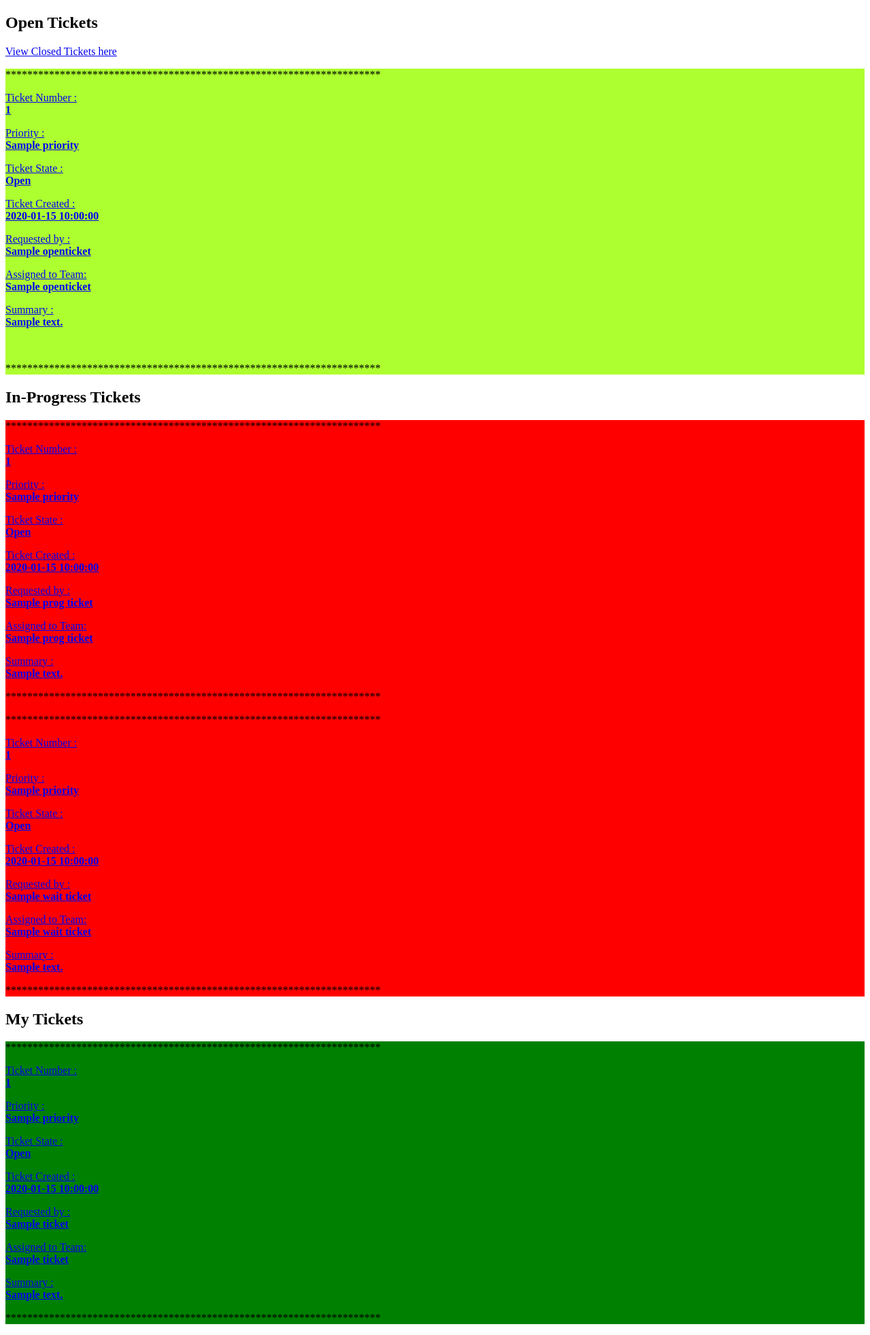
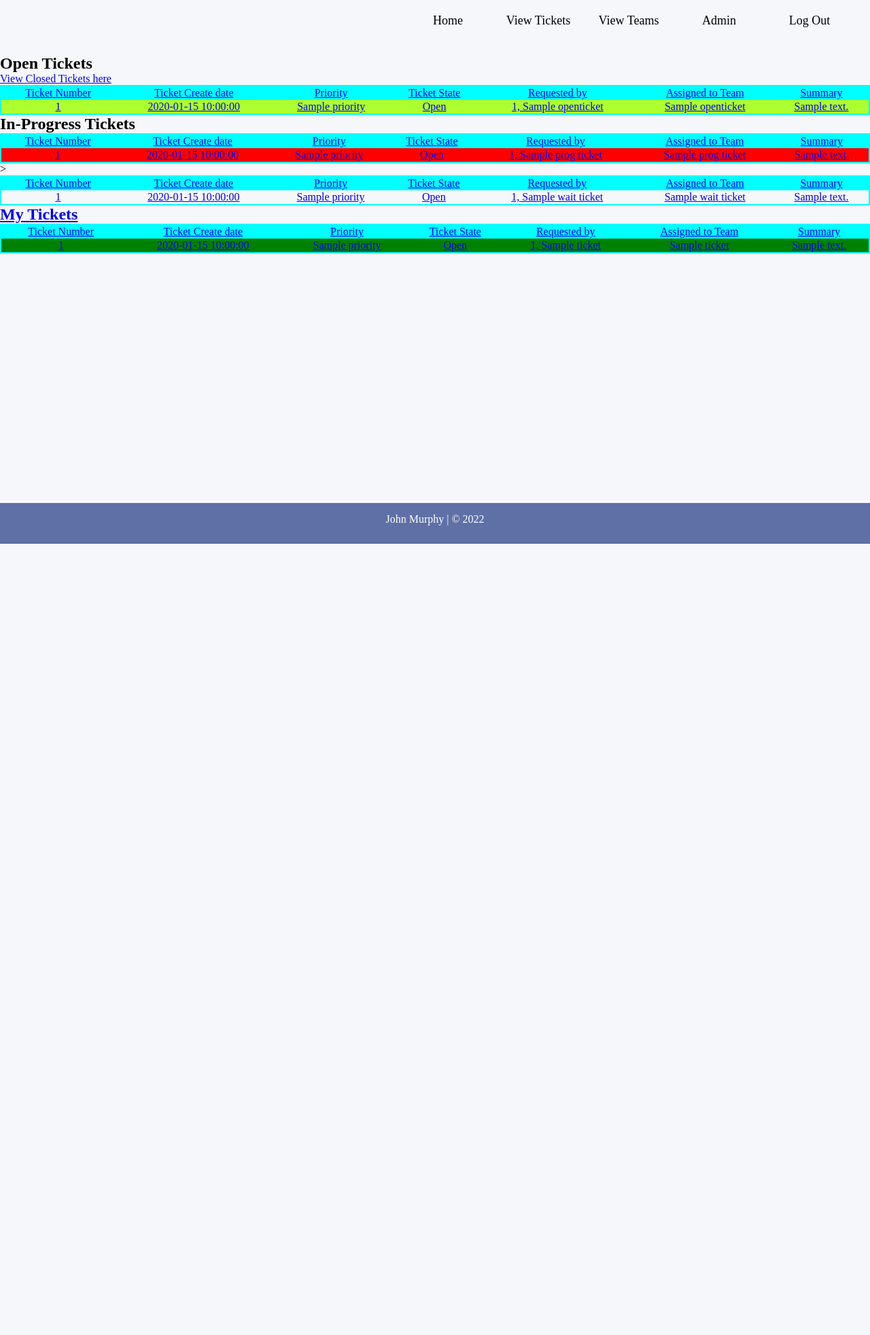
Before and after one commit to JohnM-Ire/TicketSysProject, a Python web app: template templates/openTickets.html in a window 1280 px wide. Shown: the whole page at 68% size. After the commit the page ends 800 px from the top, so only its background shows below. Run offline with Jinja, Linux system fonts and the light colour scheme; the template is opened without the code that fills it: most values are stand-ins (such as "Sample title", 1, 10 or a date in 2020).

Commit message:
Add files via upload

```diff
--- a/static/css/ttStyle.css
+++ b/static/css/ttStyle.css
@@ -6,11 +6,11 @@ html, body{
 	height: 100%;
 }
 
-@font-face{
-	src: url(../fonts/PTSans-Regular.ttf);
-		font-family: PTSans;
+/*@font-face{*/
+/*	src: url(../fonts/PTSans-Regular.ttf);*/
+/*		font-family: PTSans;*/
 
-}
+/*}*/
 
 /*#################- HOME -#####################*/
 
@@ -18,8 +18,8 @@ html, body{
 #wrapper{
 	float:left;
 	width: 100%;
-	min-height: 100%;
-	padding-bottom: 100px;
+	min-height: 100vh;
+	padding-bottom: 60px;
 	background:#f6f7fa;
 	box-sizing: border-box;
 
@@ -71,14 +71,15 @@ a:hover li.link-buttons {
 footer{
 	float: left;
 	width:100%;
-	height:100px;
+	height:60px;
 	font-family: PTSans;
 	background: #5f70a6;
 	text-align: center;
 	color: #fff;
-	margin-top: -100px;
-	padding-top: 40px;
+	margin-top: -60px;
+	padding-top: 15px;
 	box-sizing: border-box;
+
 }
 
 
@@ -123,8 +124,8 @@ footer{
 #tableheader{
 	background: aqua;
 }
-#hometable td{
-	width: 20%;
+td{
+	/*width: 10%;*/
 	text-overflow: ellipsis;
 	white-space: nowrap;
 	overflow: hidden;
--- a/templates/home.html
+++ b/templates/home.html
@@ -142,4 +142,5 @@
 
 </body>
 
+
 </html>
--- a/templates/openTickets.html
+++ b/templates/openTickets.html
@@ -3,58 +3,121 @@
 <head>
     <meta charset="UTF-8">
     <title>Title</title>
+
+	<link rel="stylesheet" href="{{ url_for('static', filename='css/ttStyle.css') }}">
 </head>
+
 <body>
+
+<div id="wrapper">
+
+	<header id="head-home">
+		<ul class="nav-links">
+			<a href="/">
+				<li id="header-links" class="link-buttons">Home</li>
+			</a>
+			<a href="/opentickets">
+				<li id="header-links" class="link-buttons">View Tickets</li>
+			</a>
+			<a href="/teams">
+				<li id="header-links" class="link-buttons">View Teams</li>
+			</a>
+			<a href="/admin_data">
+				<li id="header-links" class="link-buttons">Admin</li>
+			</a>
+			<a href="/logout">
+			<li id="header-links"class="link-buttons">Log Out</li>
+			</a>
+		</ul>
+	</header>
 
 
     <h2>Open Tickets</h2>
     <p><a href="/closedtickets">View Closed Tickets here</a></p>
 <div style="width : 100%; background-color: greenyellow; height: auto">
        {% for openticket in openTickets %}
- <p>*********************************************************************</p>
+
     <a href="/ticket/{{ openticket.ticket_id }}">
-        <p class="info">Ticket Number :<b><br> {{ openticket.ticket_id }} </b></p>
-        <p class="info">Priority  :<b><br> {{ openticket.priority }} </b></p>
+        <table id="hometable">
+			<tr id="tableheader">
 
-        <p class="info">Ticket State :<b><br> {{ openticket.state }} </b></p>
-        <p class="info">Ticket Created :<b><br> {{ openticket.ticket_created }} </b></p>
-        <p class="info">Requested by :<b><br> {{ openticket.name }} </b></p>
-        <p class="info">Assigned to Team:<b><br> {{ openticket.team_name }} </b></p>
-        <p class="info">Summary :<b><br> {{ openticket.summary }} </b></p></a>
+				<td>Ticket Number</td>
+                <td>Ticket Create date</td>
+				<td>Priority</td>
+				<td>Ticket State</td>
+                <td>Requested by</td>
+				<td>Assigned to Team</td>
+				<td id="tdlarge">Summary</td>
+			</tr>
+			<tr>
+				<td>{{ openticket.ticket_id }}</td>
+				<td> {{ openticket.ticket_created }}</td>
+                <td> {{ openticket.priority }}</td>
+				<td>{{ openticket.state }}</td>
+                <td>{{ openticket.user_id }}, {{ openticket.name }}</td>
+				<td>{{ openticket.team_name }}</td>
+				<td id="tdlarge">{{ openticket.summary }}</td>
+			</tr>
+		</table></a>
 
-    <br>
-
- <p>*********************************************************************</p>
     {% endfor %}
 </div>
         <h2 id = "anchor_progress">In-Progress Tickets</h2>
 <div style="width : 100%; background-color: red; height: auto">
 
            {% for progTicket in progTickets %}
- <p>*********************************************************************</p>
+
         <a href="/ticket/{{ progTicket.ticket_id }}">
-        <p class="info">Ticket Number :<b> <br>{{ progTicket.ticket_id }} </b></p>
-        <p class="info">Priority  :<b><br> {{ progTicket.priority }} </b></p>
-        <p class="info">Ticket State :<b><br> {{ progTicket.state }} </b></p>
-        <p class="info">Ticket Created :<b><br> {{ progTicket.ticket_created }} </b></p>
-        <p class="info">Requested by :<b><br> {{ progTicket.name }} </b></p>
-        <p class="info">Assigned to Team:<b><br> {{ progTicket.team_name }} </b></p>
-        <p class="info">Summary :<b><br> {{ progTicket.summary }} </b></p></a>
+        <table id="hometable">
+			<tr id="tableheader">
 
- <p>*********************************************************************</p>
+				<td>Ticket Number</td>
+                <td>Ticket Create date</td>
+				<td>Priority</td>
+				<td>Ticket State</td>
+                <td>Requested by</td>
+				<td>Assigned to Team</td>
+				<td id="tdlarge">Summary</td>
+			</tr>
+			<tr>
+				<td>{{ progTicket.ticket_id }}</td>
+				<td> {{ progTicket.ticket_created }}</td>
+                <td> {{ progTicket.priority }}</td>
+				<td>{{ progTicket.state }}</td>
+                <td>{{ progTicket.user_id }}, {{ progTicket.name }}</td>
+				<td>{{ progTicket.team_name }}</td>
+				<td id="tdlarge">{{ progTicket.summary }}</td>
+			</tr>
+		</table>
+        </a>
+
     {% endfor %}
+</div>>
+<div>
       {% for waitTicket in waitTickets %}
- <p>*********************************************************************</p>
+
         <a href="/ticket/{{ waitTicket.ticket_id }}">
-        <p class="info">Ticket Number :<b> <br>{{ waitTicket.ticket_id }} </b></p>
-        <p class="info">Priority  :<b><br> {{ waitTicket.priority }} </b></p>
-        <p class="info">Ticket State :<b><br> {{ waitTicket.state }} </b></p>
-        <p class="info">Ticket Created :<b><br> {{ waitTicket.ticket_created }} </b></p>
-        <p class="info">Requested by :<b><br> {{ waitTicket.name }} </b></p>
-        <p class="info">Assigned to Team:<b><br> {{ waitTicket.team_name }} </b></p>
-        <p class="info">Summary :<b><br> {{ waitTicket.summary }} </b></p></a>
+        <table id="hometable">
+			<tr id="tableheader">
 
- <p>*********************************************************************</p>
+				<td>Ticket Number</td>
+                <td>Ticket Create date</td>
+				<td>Priority</td>
+				<td>Ticket State</td>
+                <td>Requested by</td>
+				<td>Assigned to Team</td>
+				<td id="tdlarge">Summary</td>
+			</tr>
+			<tr>
+				<td>{{ waitTicket.ticket_id }}</td>
+				<td> {{ waitTicket.ticket_created }}</td>
+                <td> {{ waitTicket.priority }}</td>
+				<td>{{ waitTicket.state }}</td>
+                <td>{{ waitTicket.user_id }}, {{ waitTicket.name }}</td>
+				<td>{{ waitTicket.team_name }}</td>
+				<td id="tdlarge">{{ waitTicket.summary }}</td>
+			</tr>
+		</table>
     {% endfor %}
 </div>
 
@@ -62,20 +125,39 @@
 <div style="width : 100%; background-color: green; height: auto">
 
            {% for myTicket in myTickets %}
- <p>*********************************************************************</p>
+
         <a href="/ticket/{{ myTicket.ticket_id }}">
-        <p class="info">Ticket Number :<b> <br>{{ myTicket.ticket_id }} </b></p>
-        <p class="info">Priority  :<b><br> {{ myTicket.priority }} </b></p>
-        <p class="info">Ticket State :<b><br> {{ myTicket.state }} </b></p>
-        <p class="info">Ticket Created :<b><br> {{ myTicket.ticket_created }} </b></p>
-        <p class="info">Requested by :<b><br> {{ myTicket.name }} </b></p>
-        <p class="info">Assigned to Team:<b><br> {{ myTicket.team_name }} </b></p>
-        <p class="info">Summary :<b><br> {{ myTicket.summary }} </b></p></a>
+        <table id="hometable">
+			<tr id="tableheader">
 
- <p>*********************************************************************</p>
+				<td>Ticket Number</td>
+                <td>Ticket Create date</td>
+				<td>Priority</td>
+				<td>Ticket State</td>
+                <td>Requested by</td>
+				<td>Assigned to Team</td>
+				<td id="tdlarge">Summary</td>
+			</tr>
+			<tr>
+				<td>{{ myTicket.ticket_id }}</td>
+				<td> {{ myTicket.ticket_created }}</td>
+                <td> {{ myTicket.priority }}</td>
+				<td>{{ myTicket.state }}</td>
+                <td>{{ myTicket.user_id }}, {{ myTicket.name }}</td>
+				<td>{{ myTicket.team_name }}</td>
+				<td id="tdlarge">{{ myTicket.summary }}</td>
+			</tr>
+		</table>
+		</a>
         {% endfor %}
 </div>
+</div>
 
+
+<footer>
+	<p>John Murphy | &copy; 2022</p>
+
+</footer>
 
 
 
```
